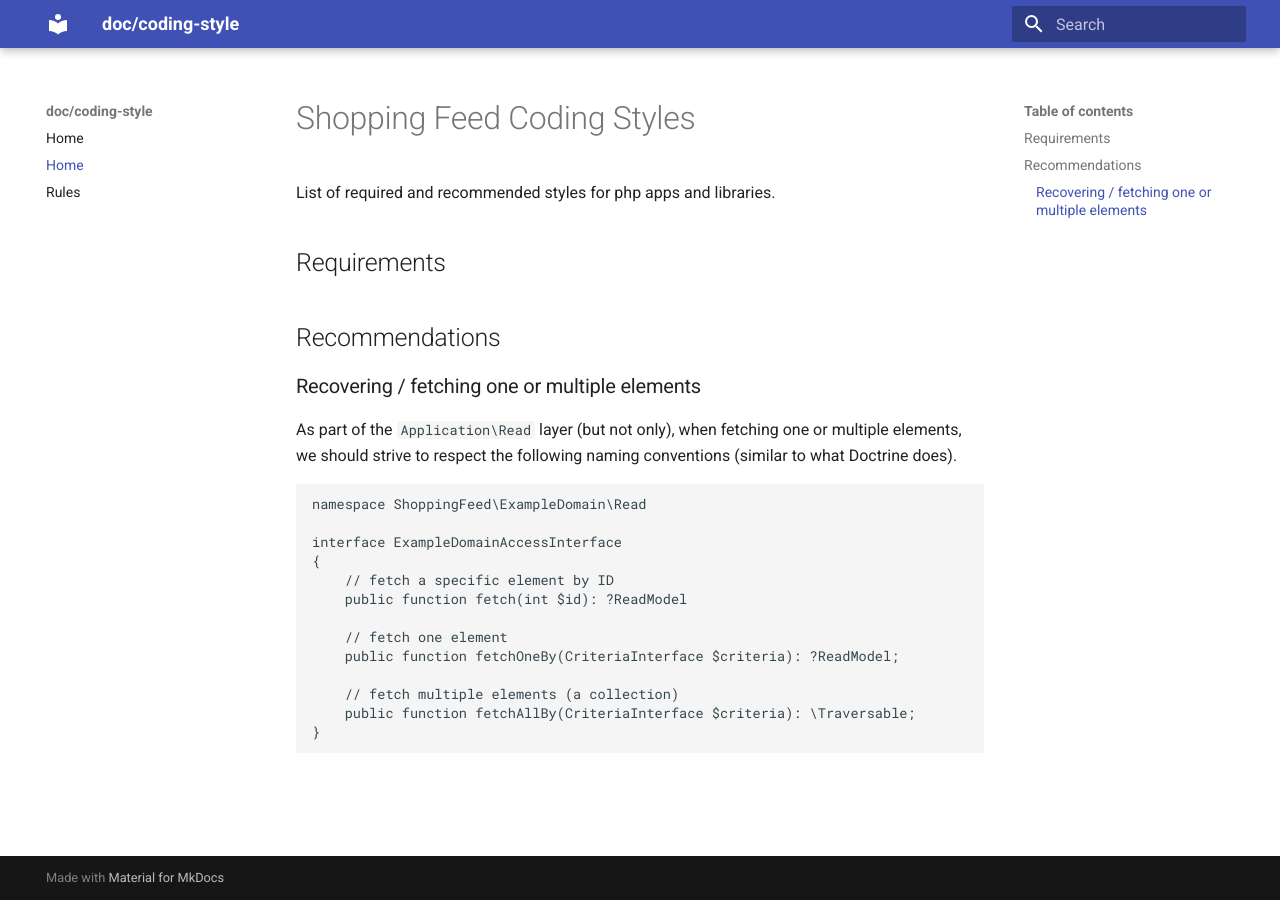
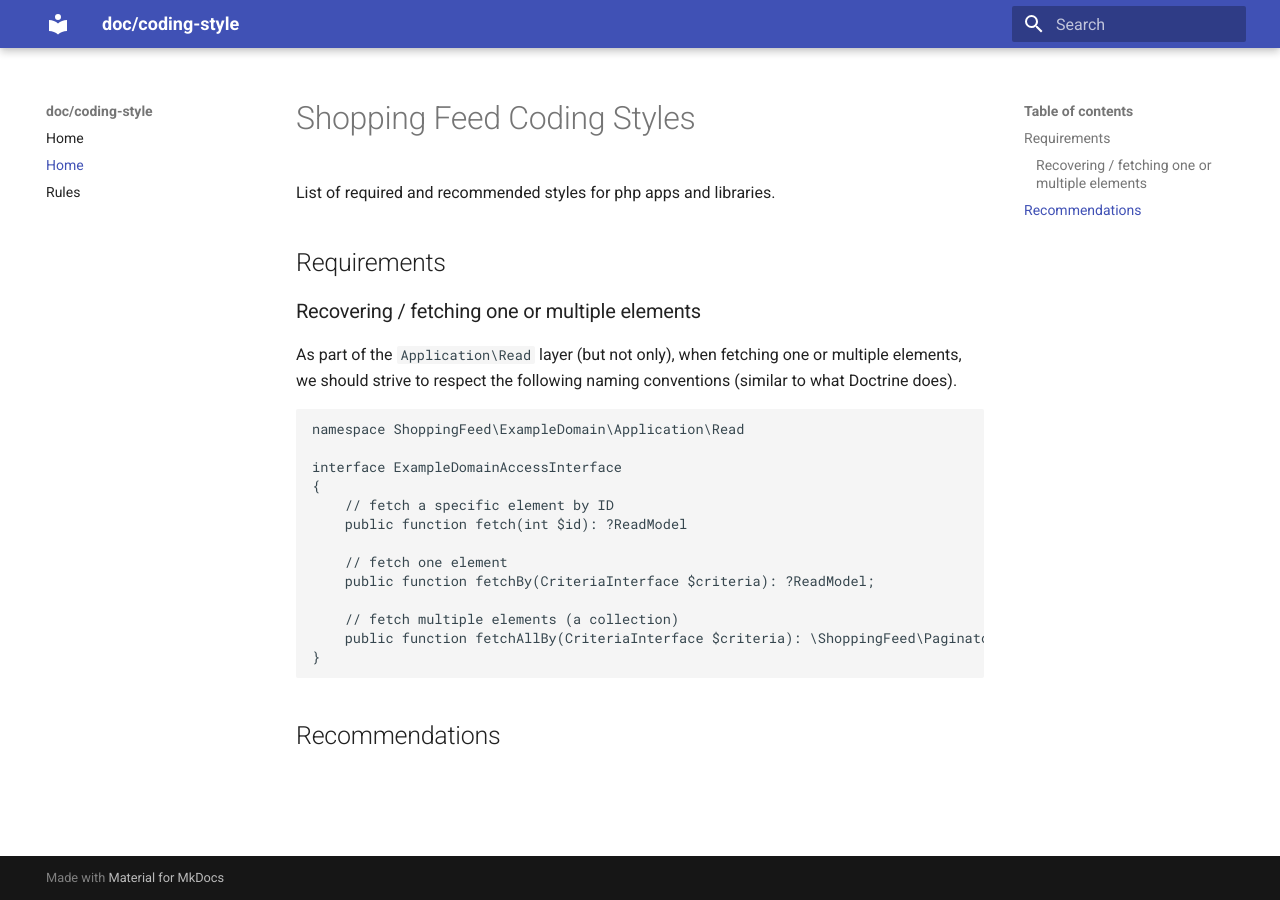
Before and after one commit to shoppingflux/coding-style-php, an MkDocs documentation site: the page built from docs/style.md, in a window 1280 px wide. Built offline with MkDocs 1.6.1 and Material for MkDocs 9.7.7, drawn with Linux system fonts in a browser that asks for light colours.

Commit message:
Feedback

````diff
--- a/docs/style.md
+++ b/docs/style.md
@@ -4,15 +4,13 @@ List of required and recommended styles for php apps and libraries.
 
 ## Requirements
 
-
-## Recommendations
-
 ### Recovering / fetching one or multiple elements
 
-As part of the `Application\Read` layer (but not only), when fetching one or multiple elements, we should strive to respect the following naming conventions (similar to what Doctrine does).
+As part of the `Application\Read` layer (but not only), when fetching one or multiple elements,
+we should strive to respect the following naming conventions (similar to what Doctrine does).
 
 ```php
-namespace ShoppingFeed\ExampleDomain\Read
+namespace ShoppingFeed\ExampleDomain\Application\Read
 
 interface ExampleDomainAccessInterface
 {
@@ -20,9 +18,11 @@ interface ExampleDomainAccessInterface
     public function fetch(int $id): ?ReadModel
 
     // fetch one element
-    public function fetchOneBy(CriteriaInterface $criteria): ?ReadModel;
+    public function fetchBy(CriteriaInterface $criteria): ?ReadModel;
 
     // fetch multiple elements (a collection)
-    public function fetchAllBy(CriteriaInterface $criteria): \Traversable;
+    public function fetchAllBy(CriteriaInterface $criteria): \ShoppingFeed\Paginator\PaginatorAdapterInterface;
 }
 ```
+
+## Recommendations
````
